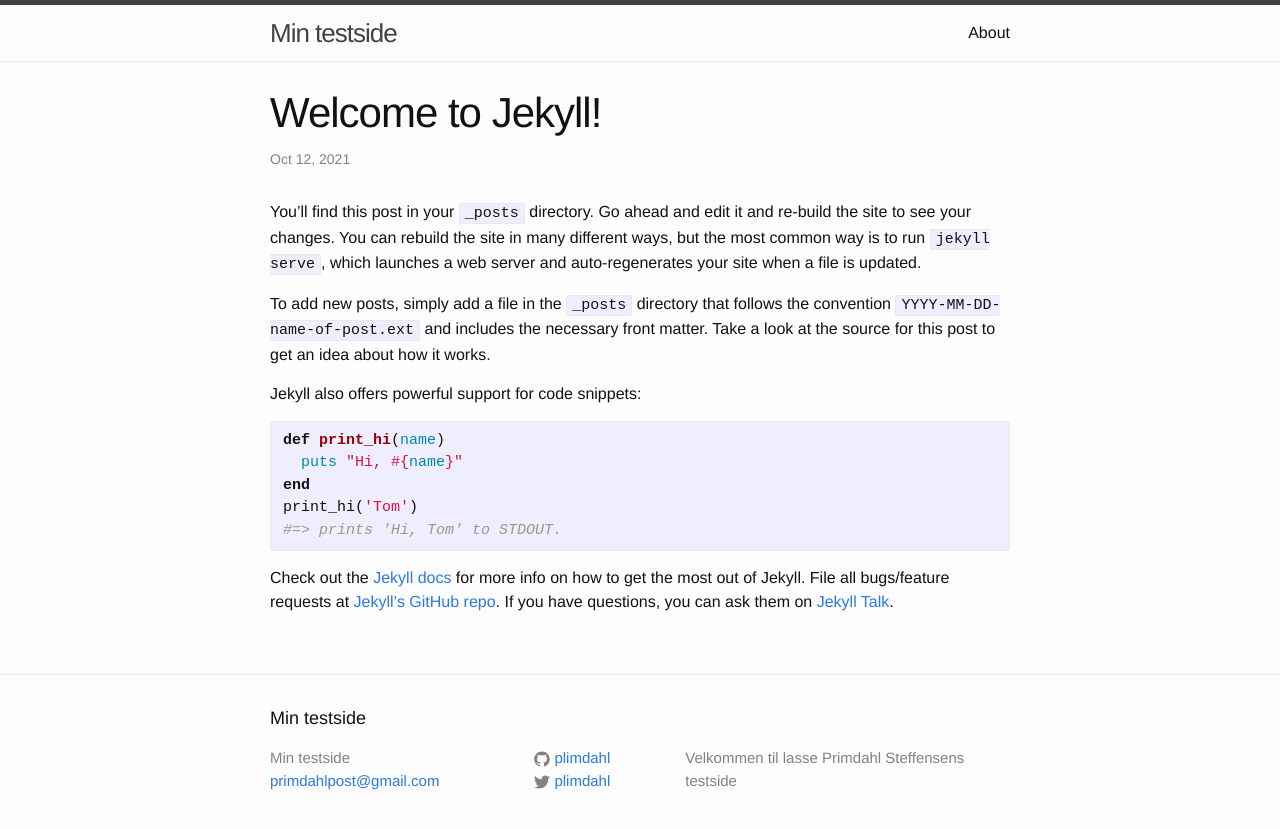
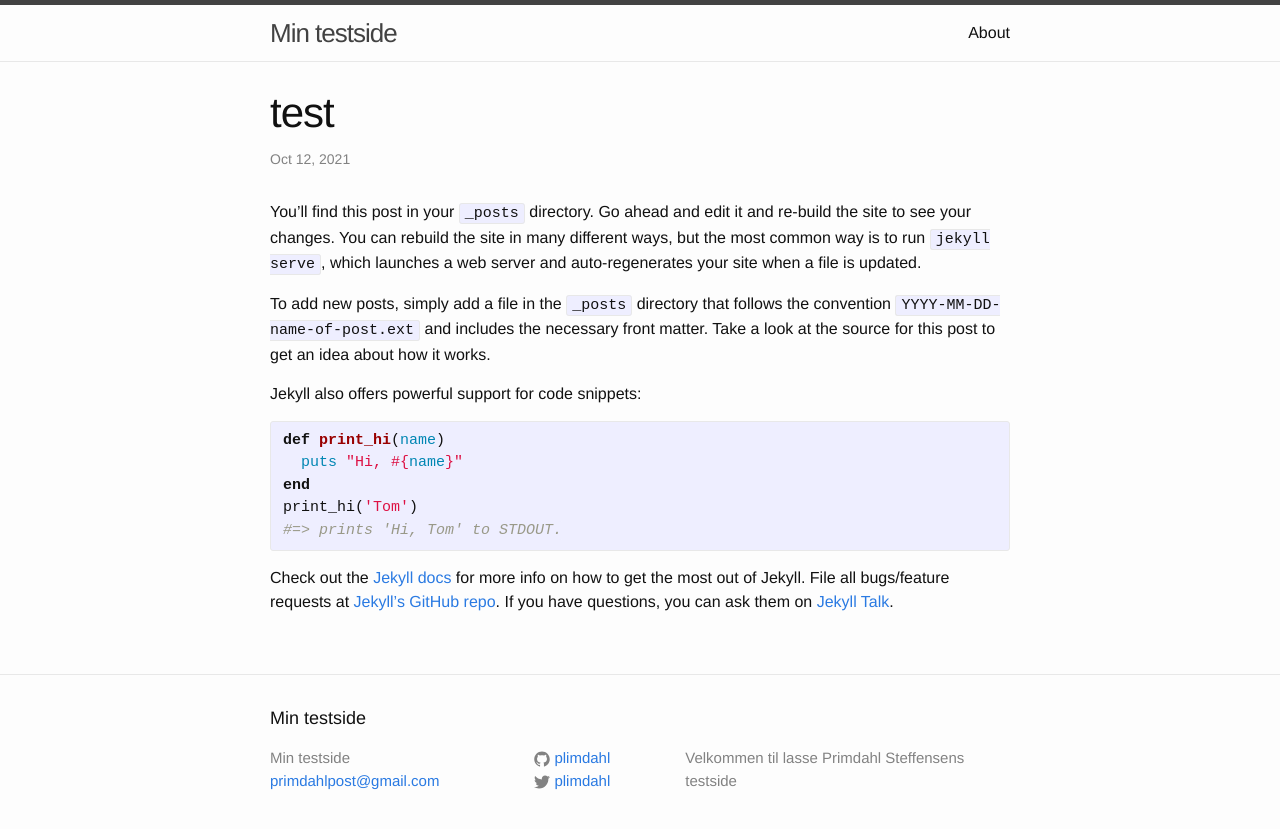
Before and after one commit to plimdahl/plimdahl.github.io, a Jekyll site: the page built from _posts/2021-10-12-welcome-to-jekyll.markdown, in a window 1280 px wide. Shown: the top 829 px of the page. Built offline with Jekyll 4.4.1, drawn with Linux system fonts in a browser that asks for light colours.

Commit message:
Update 2021-10-12-welcome-to-jekyll.markdown

```diff
--- a/_posts/2021-10-12-welcome-to-jekyll.markdown
+++ b/_posts/2021-10-12-welcome-to-jekyll.markdown
@@ -1,6 +1,6 @@
 ---
 layout: post
-title:  "Welcome to Jekyll!"
+title:  "test"
 date:   2021-10-12 08:42:21 +0000
 categories: jekyll update
 ---
```
